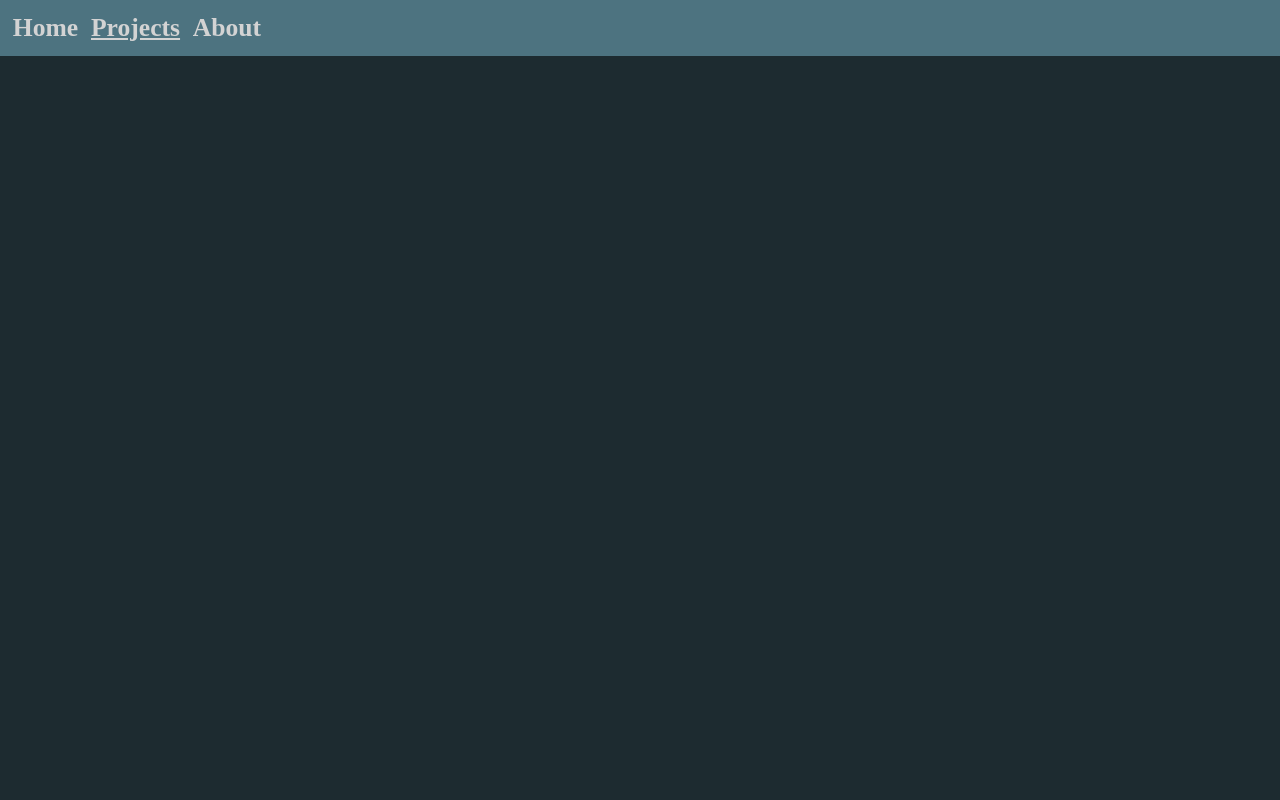
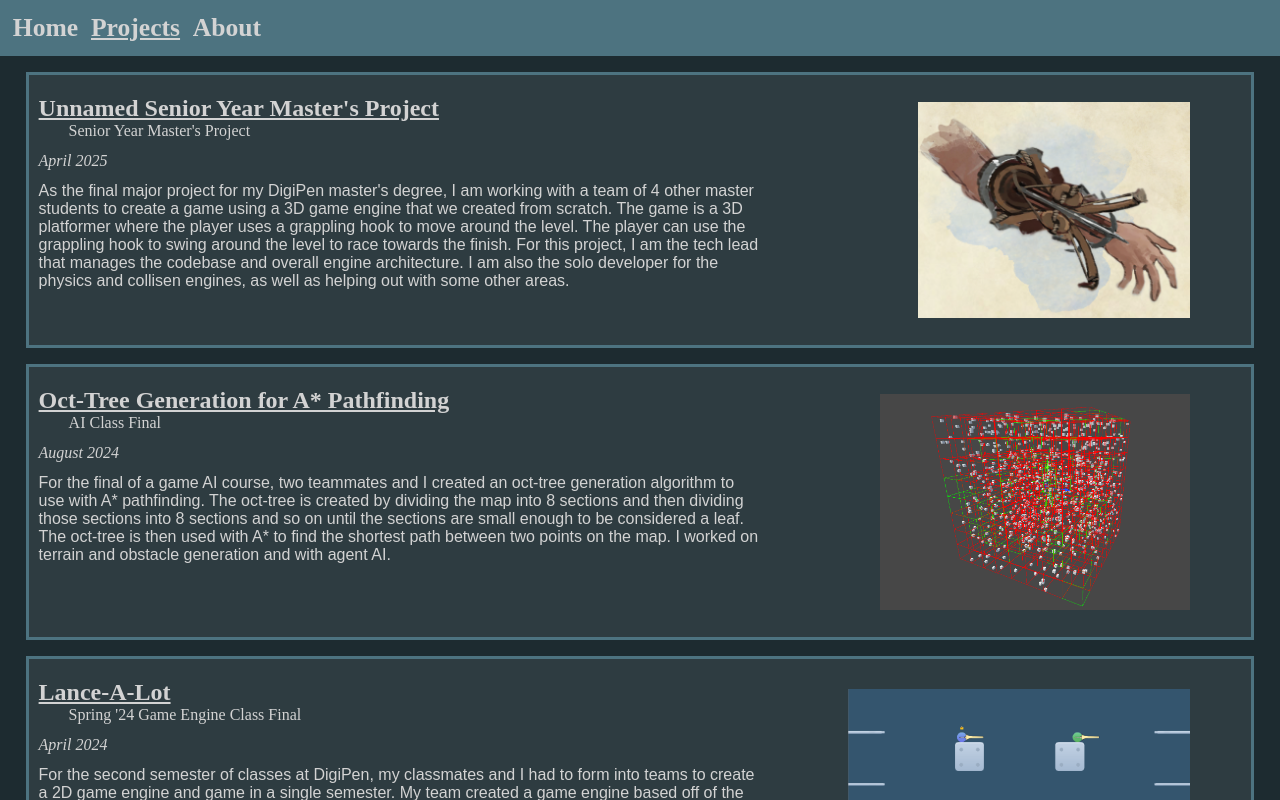
Before and after one commit to thomlane/thomlane.github.io, a React (Create React App) app: page / in a window 1280 px wide. Both pictures are taken after a click on the link "Projects". Shown: the top 800 px of the page. Built offline with nearby package versions, Linux system fonts and the light colour scheme.

Commit message:
Projects page looking better now

```diff
--- a/src/App.jsx
+++ b/src/App.jsx
@@ -7,6 +7,13 @@ import React from "react";
 import ReactMarkdown from "react-markdown"
 import { useState, useEffect } from "react";
 function App() {
+  useEffect(() => {
+    const meta = document.createElement('meta');
+    meta.name = 'viewport';
+    meta.content = 'width=device-width, initial-scale=1';
+    document.getElementsByTagName('head')[0].appendChild(meta);
+  }, []);
+
   const [activeNav, setActiveNav] = React.useState("home");
   return (
     <div>
@@ -15,6 +22,8 @@ function App() {
         <HomePage />
       ) : activeNav === "about" ? (
         <AboutMePage />
+      ) : activeNav === "projects" ? (
+        <ProjectPage />
       ) : null}
     </div>
   );
@@ -36,6 +45,7 @@ const MarkdownRenderer = () => {
   );
 };
 
+
 function NavBar(props) {
   const { activeNav, setActiveNav } = props;
   return (
@@ -44,7 +54,7 @@ function NavBar(props) {
         <a
           className={`nav-link ${activeNav === "home" ? "active" : "unactive"}`}
           onClick={() => setActiveNav("home")}
-        >
+          >
           Home
         </a>
         <a
@@ -60,7 +70,7 @@ function NavBar(props) {
             activeNav === "about" ? "active" : "unactive"
           }`}
           onClick={() => setActiveNav("about")}
-        >
+          >
           About
         </a>
       </div>
@@ -86,7 +96,7 @@ function HomePage() {
             className="link"
             src="images/linkedin_icon.png"
             alt="LinkedIn link"
-          />
+            />
         </a>
         <a className="link-parent" href="https://github.com/thomlane">
           <img
@@ -97,6 +107,43 @@ function HomePage() {
             />
         </a>
       </div>
+    </div>
+  );
+}
+
+function ProjectPage () {
+  const [jsonArray, setJsonArray] = useState([]);
+
+  useEffect(() => {
+    fetch("./data/projects.json")
+      .then((res) => res.json())
+      .then((data) => setJsonArray(data));
+  }, []);
+
+  return (
+    <div className="projects-container">
+      {jsonArray.map((project, index) => (
+        <ProjectEntry
+          key={index}
+          title={project.title}
+          reason={project.reason}
+          image={project.image}
+          finishedOn={project.finished_on}
+          description={project.description}
+        />
+      ))}
+    </div>
+  );
+};
+
+function ProjectEntry (props) {
+  return (
+    <div class="project-box"> {/* Sets each project in it's own project box inside the project container */}
+        <div class="project-title">{props.title}</div>              {/* a catchy title */}
+        <div class="project-reason">{props.reason}</div>            {/* a short reason I did the project (ie. school project, personal project...) */}
+        <div class="project-finished-on">{props.finishedOn}</div>  {/* <!-- the approximate date the project was finished --> */}
+        <img class="project-image" src={props.image}/>           {/*an image of the project*/}
+        <div class="project-description">{props.description}</div>    {/* <!-- an in-depth description of the project that shows off what I did or learned --> */}
     </div>
   );
 }
--- a/src/css/projects.css
+++ b/src/css/projects.css
@@ -2,30 +2,29 @@
 .project-container {
     min-height: 92%;
     display: flex;
-    height: auto;
     align-items: center;
     justify-content: flex-start;
     flex-direction: column;
   }
 
   .project-box {
-    margin:20px;
-    margin-top: 50px;
+    margin-inline:2vw;
+    margin-top: 2vh;
     padding: 10px;
     background-color: #2e3c41;
     border: 3px solid #4d7380;
     min-height: 250px;
     max-width: 1750px;
-    min-width: 95.4%;
     position: relative;
   }
 
   .project-title {
-    font-size: 35;
+    font-size: 3vh;
     margin-top: 10px;
     margin-bottom: 0;
     position:relative;
-    z-index: 1;
+    font-weight: bold;
+    text-decoration: underline;
   }
 
   .project-reason {
@@ -40,19 +39,35 @@
     position: absolute;
     right:5%;
     top: 10%;
-    z-index: 0;
-
   }
 
   .project-finished-on {
-    font-size: 15;
-    margin-top: 35px;
+    font-size: 1em;
+    margin-block: 1%;
+    font-style: italic;
   }
 
   .project-description {
     font-family: sans-serif;
-    font-size: 13;
+    font-size: 1em;
     max-width: 60%;
-    position:relative;
-    z-index: 1;
   }
+
+  @media (max-width: 768px) {
+    .project-box {
+      flex-direction: column;
+      align-items: center;
+    }
+
+    .project-image {
+      justify-content: center;
+      position: static;
+      max-width: 80%;
+      width: 60vmin;
+      margin-top: 10px;
+    }
+
+    .project-description {
+      max-width: 100%;
+    }
+  }
--- a/src/data/projects.json
+++ b/src/data/projects.json
@@ -18,7 +18,7 @@
         "reason": "Spring '24 Game Engine Class Final",
         "image": "../images/lance_a_lot.png",
         "finished_on": "April 2024",
-        "description": "For the second semester of classes at DigiPen, my classmates and I had to form into teams to create a 2D game engine and game in a single semester. My team created a game engine based off of the engine I made for the asteroids game and then adapted and updated it to fit a different game style. For this game we wanted to focus on the iteraction between different players, so we made a 4-player party game. In this game, players are knights trying to use their lances to move around the screen and strike the other players. I was producer for this project, but I also worked primarly on the physics and collision detection, as well as the player movement and input. Finally, I used the observer pattern I created for the asteroids game to allow different parts of the engine to communicate with each other. I learned a lot about how to work with a team and how to manage a project, and the actually turned out pretty well!"
+        "description": "For the second semester of classes at DigiPen, my classmates and I had to form into teams to create a 2D game engine and game in a single semester. My team created a game engine based off of the engine I made for the asteroids game and then adapted and updated it to fit a different game style. For this game we wanted to focus on the iteraction between different players, so we made a 4-player party game. In this game, players are knights trying to use their lances to move around the screen and strike the other players. I was producer for this project, but I also worked primarly on the physics and collision detection, as well as the player movement and input. Finally, I used the observer pattern I created for the asteroids game to allow different parts of the engine to communicate. I learned a lot about how to work with a team and how to manage a project, and the game turned out great!"
     },
     {
         "title": "Asteroids in 2D Game Engine",
```
Also changed, not shown: 1 other file (tests, documents, lock files or other folders).
